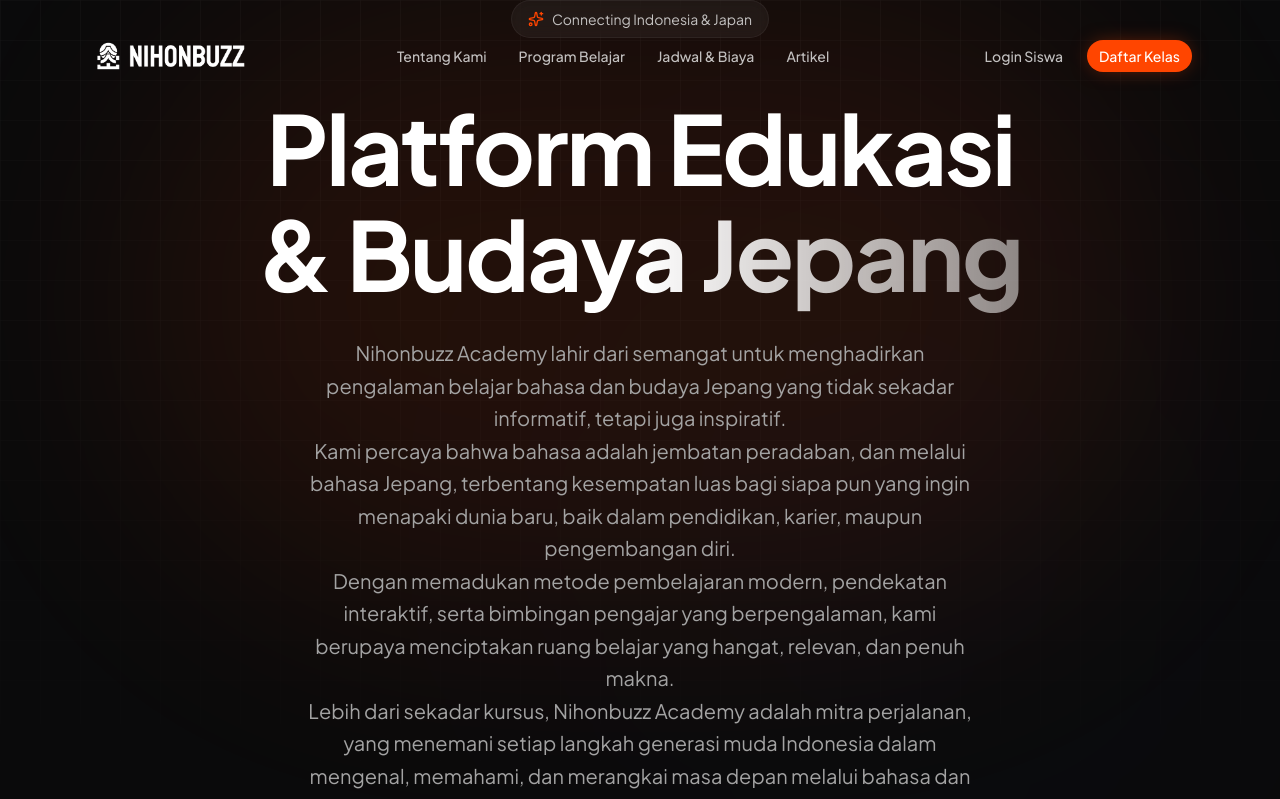
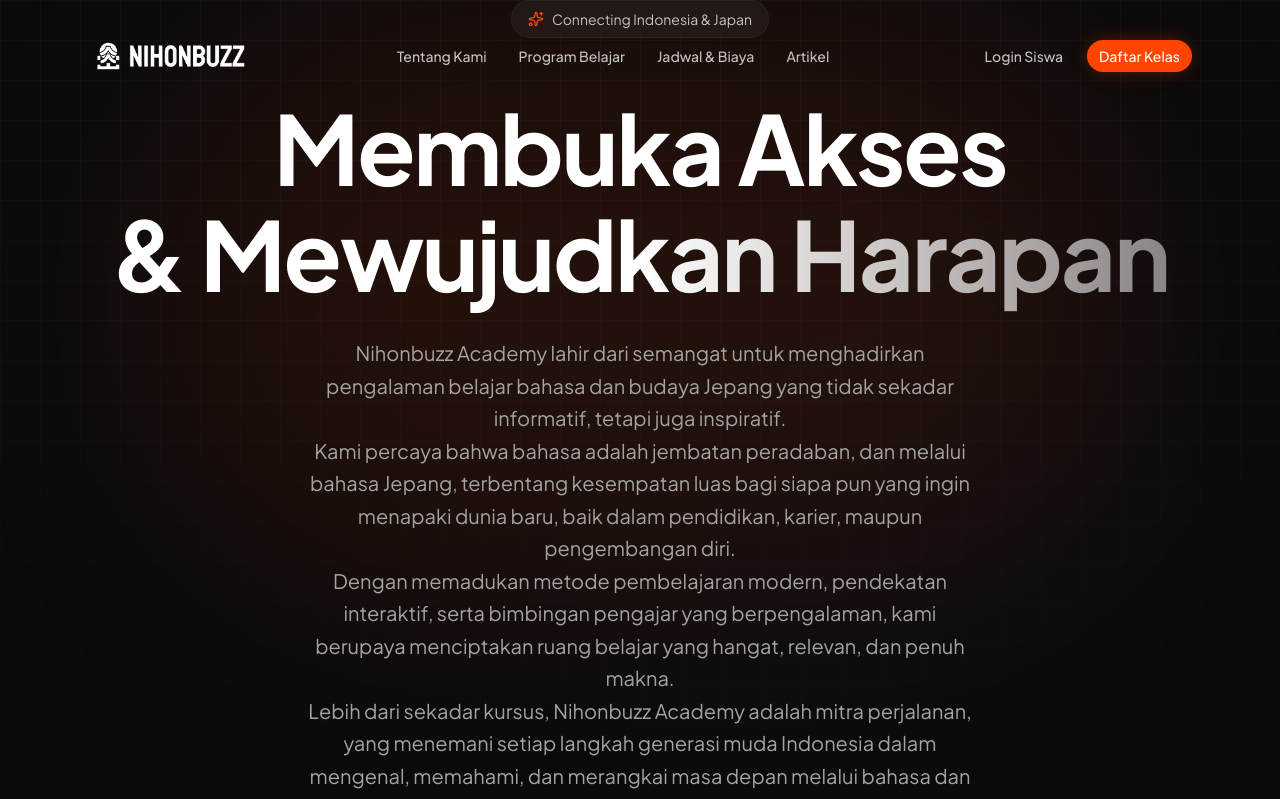
Before and after one commit to nihonbuzz/nihonbuzz, a Next.js app: page / in a window 1280 px wide. Shown: the top 799 px of the page. Built offline with nearby package versions, Linux system fonts and the light colour scheme.

Commit message:
Update hero.tsx
Commit Gilang 2

```diff
--- a/src/components/sections/hero.tsx
+++ b/src/components/sections/hero.tsx
@@ -54,9 +54,9 @@ export function Hero() {
             variants={itemVariants}
             className="text-5xl md:text-7xl lg:text-8xl font-bold tracking-tight text-white leading-[1.1]"
         >
-          Platform Edukasi <br />
+          Membuka Akses <br />
           <span className="text-transparent bg-clip-text bg-gradient-to-r from-white via-white to-white/50">
-            & Budaya Jepang
+            & Mewujudkan Harapan
           </span>
         </motion.h1>
 
```
